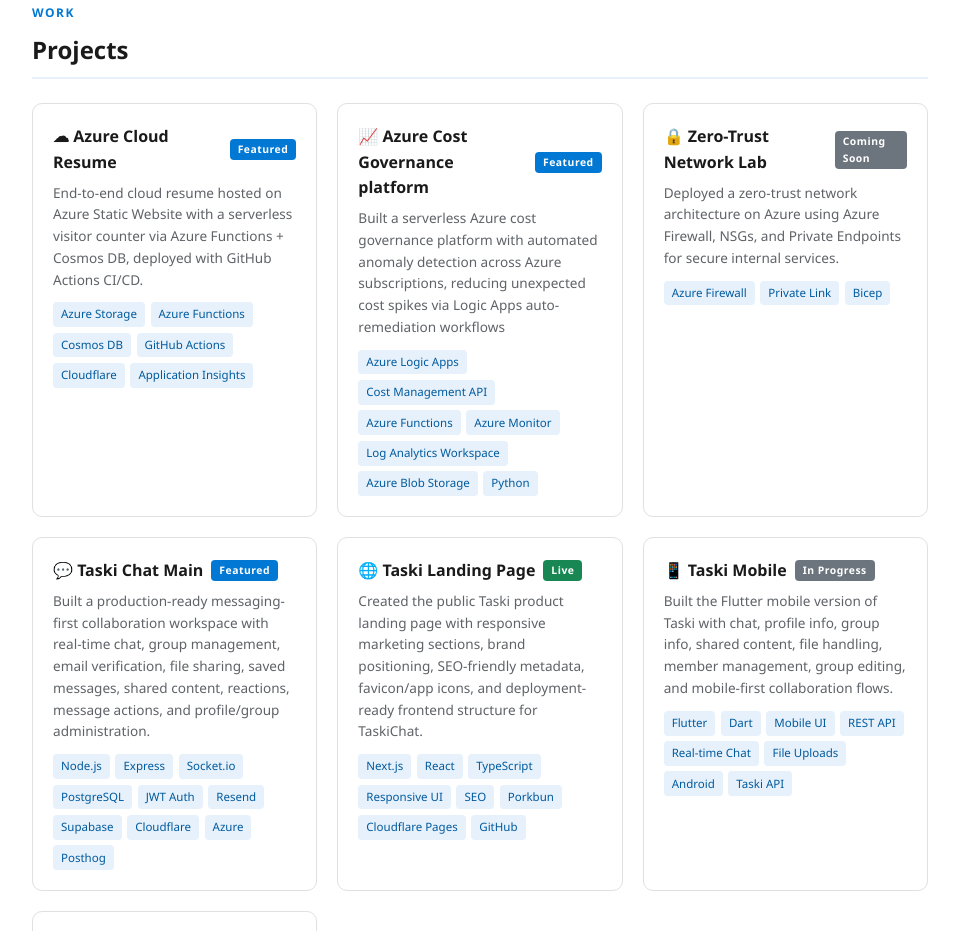
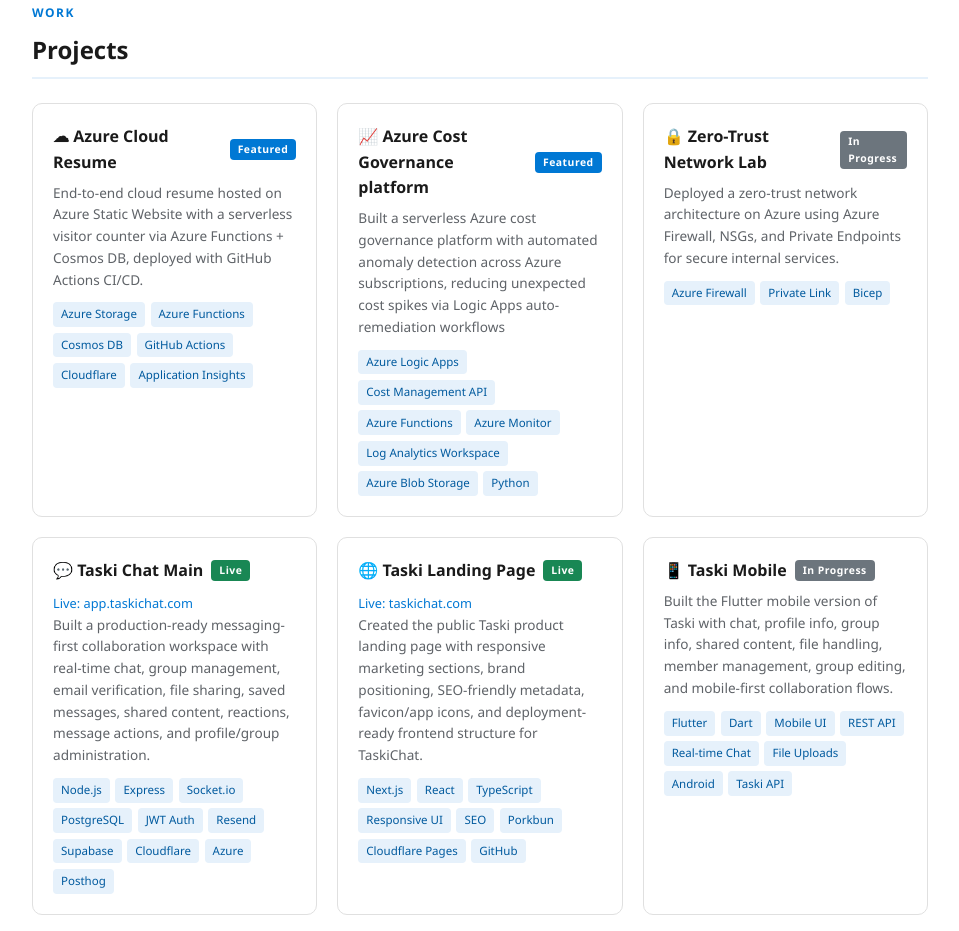
Before and after one commit to dagalecodes/azure-resume, a plain HTML site: page frontend/index.html in a window 1280 px wide. Shown: the part 3100-4031 px from the top of the page, without its empty margins (160-1119 px from the left). Drawn offline with Linux system fonts and the light colour scheme; no server answers.

Commit message:
Update Taski project links on resume
- Add live URLs for Taski Chat Main and Taski Landing Page
- Change Taski Chat Main badge to Live
- Change Zero-Trust Network Lab badge to In Progress

```diff
--- a/frontend/index.html
+++ b/frontend/index.html
@@ -255,7 +255,7 @@
       </div>
     </div>
     <div class="project-card">
-      <h3>&#128274; Zero-Trust Network Lab <span class="featured-badge" style="background:#6c757d">Coming Soon</span></h3>
+      <h3>&#128274; Zero-Trust Network Lab <span class="featured-badge" style="background:#6c757d">In Progress</span></h3>
       <p>Deployed a zero-trust network architecture on Azure using Azure Firewall, NSGs, and Private Endpoints for secure internal services.</p>
       <div class="project-tech">
         <span class="tech-tag">Azure Firewall</span>
@@ -264,7 +264,8 @@
       </div>
     </div>
     <div class="project-card">
-      <h3>&#128172; Taski Chat Main <span class="featured-badge">Featured</span></h3>
+      <h3>&#128172; Taski Chat Main <span class="featured-badge" style="background:#198754">Live</span></h3>
+      <a href="https://app.taskichat.com" target="_blank" class="project-link">Live: app.taskichat.com</a>
       <p>Built a production-ready messaging-first collaboration workspace with real-time chat, group management, email verification, file sharing, saved messages, shared content, reactions, message actions, and profile/group administration.</p>
       <div class="project-tech">
         <span class="tech-tag">Node.js</span>
@@ -281,6 +282,7 @@
     </div>
     <div class="project-card">
       <h3>&#127760; Taski Landing Page <span class="featured-badge" style="background:#198754">Live</span></h3>
+      <a href="https://taskichat.com" target="_blank" class="project-link">Live: taskichat.com</a>
       <p>Created the public Taski product landing page with responsive marketing sections, brand positioning, SEO-friendly metadata, favicon/app icons, and deployment-ready frontend structure for TaskiChat.</p>
       <div class="project-tech">
         <span class="tech-tag">Next.js</span>
@@ -292,6 +294,7 @@
         <span class="tech-tag">Cloudflare Pages</span>
         <span class="tech-tag">GitHub</span>
       </div>
+
     </div>
     <div class="project-card">
       <h3>&#128241; Taski Mobile <span class="featured-badge" style="background:#6c757d">In Progress</span></h3>
--- a/frontend/style.css
+++ b/frontend/style.css
@@ -91,6 +91,7 @@
   .project-tech{display:flex;flex-wrap:wrap;gap:.35rem}
   .tech-tag{font-size:.72rem;background:var(--azure-light);color:var(--azure-dark);padding:.2rem .5rem;border-radius:4px}
   .featured-badge{font-size:.65rem;background:var(--azure);color:#fff;padding:.15rem .5rem;border-radius:4px;font-weight:600;letter-spacing:.5px}
+  .project-link{display:block;margin-top:.6rem;font-size:.8rem;font-weight:500}
 
   /* CONTACT */
   .contact-links{display:flex;flex-wrap:wrap;gap:1rem}
```
